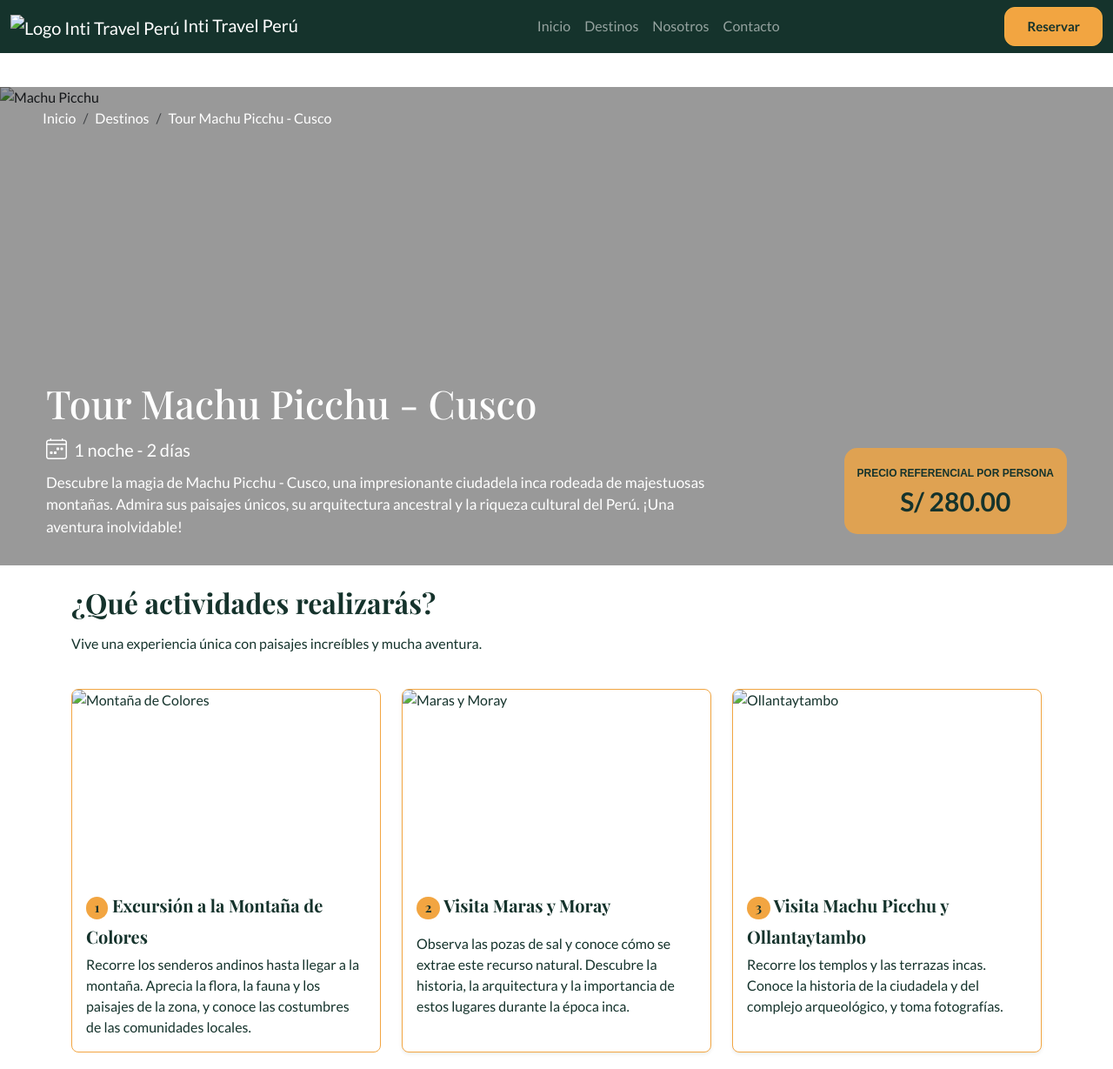
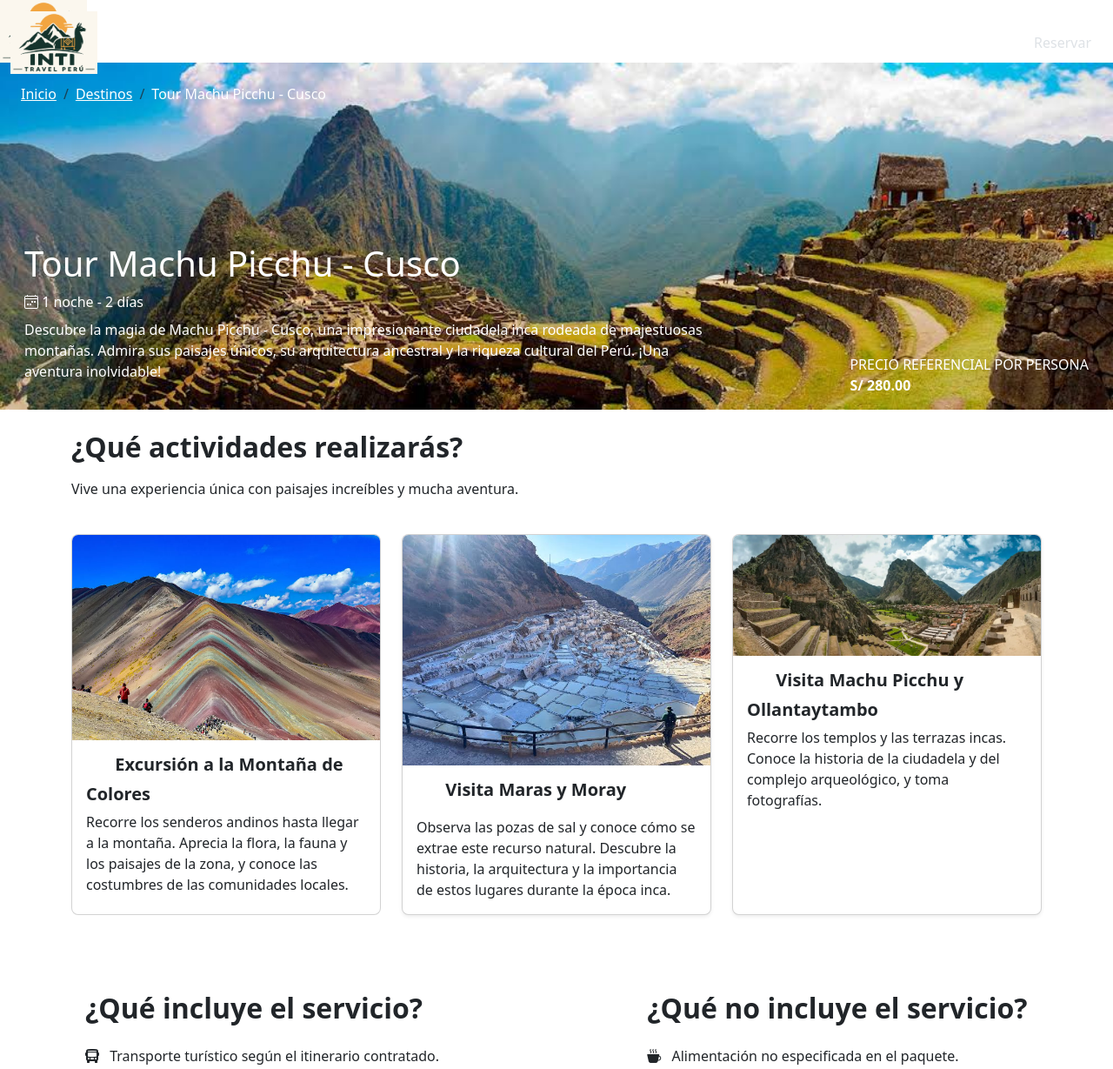
Before and after one commit to idrsotelol-oss/turismo-bootstrap, a plain HTML site: page machupicchu.html in a window 1280 px wide. Shown: the top 1229 px of the page at 87% size. Drawn offline with nearby package versions, Linux system fonts and the light colour scheme; files that its build step writes are made by us from their sources; files whose address does not match are found by name; a web font is replaced by a local one.

Commit message:
Update machupicchu.html

```diff
--- a/machupicchu.html
+++ b/machupicchu.html
@@ -13,7 +13,7 @@
     href="https://fonts.googleapis.com/css2?family=Lato:ital,wght@0,100;0,300;0,400;0,700;0,900;1,100;1,300;1,400;1,700;1,900&family=Playfair+Display:ital,wght@0,400..900;1,400..900&display=swap"
     rel="stylesheet">
   <link rel="stylesheet" href="https://cdn.jsdelivr.net/npm/bootstrap-icons@1.13.2/font/bootstrap-icons.min.css">
-  <link rel='stylesheet' href='css/estilos.css'>
+  <img src="logo1.jpeg" alt="Logo Inti Travel Perú" class="img-fluid" width="100">
 </head>
 
 
@@ -24,7 +24,7 @@
     <nav class="navbar navbar-expand-lg bg-marca fixed-top" data-bs-theme="dark">
       <div class="container-fluid">
         <a class="navbar-brand" href="index.html">
-          <img src="img/logo1.jpeg" alt="Logo Inti Travel Perú" class="img-fluid" width="100">
+          <img src="logo1.jpeg" alt="Logo Inti Travel Perú" class="img-fluid" width="100">
           <span>Inti Travel Perú</span>
         </a>
 
@@ -52,7 +52,7 @@
     <section class="container-fluid p-0">
       <div class="position-relative">
 
-        <img src="img/machupichu1.jpg" alt="Machu Picchu" class="w-100 d-block banner-imagen">
+        <img src="machupichu1.jpg" alt="Machu Picchu" class="w-100 d-block banner-imagen">
         <!-- RUTA DE NAVEGACION -->
         <nav aria-label="breadcrumb" class="ruta-navegacion position-absolute top-0 m-4 m-md-4">
 
@@ -112,7 +112,7 @@
 
         <div class="col-12 col-md-4">
           <div class="card card-detalle h-100 rounded-3 overflow-hidden">
-            <img src="img/Machupichu2.jpg" class="card-img-top foto-tour" alt="Montaña de Colores">
+            <img src="Machupichu2.jpg" class="card-img-top foto-tour" alt="Montaña de Colores">
 
             <div class="card-body">
               <h3 class="card-title h5 fw-bold">
@@ -131,7 +131,7 @@
 
         <div class="col-12 col-md-4">
           <div class="card card-detalle h-100 shadow-sm rounded-3 overflow-hidden">
-            <img src="img/Maras y moray.jpg" class="card-img-top foto-tour" alt="Maras y Moray">
+            <img src="Maras y moray.jpg" class="card-img-top foto-tour" alt="Maras y Moray">
 
             <div class="card-body">
               <h3 class="card-title h5 fw-bold">
@@ -151,7 +151,7 @@
 
         <div class="col-12 col-md-4">
           <div class="card card-detalle h-100 shadow-sm rounded-3 overflow-hidden">
-            <img src="img/Ollantaytambo.jpg" class="card-img-top foto-tour" alt="Ollantaytambo">
+            <img src="Ollantaytambo.jpg" class="card-img-top foto-tour" alt="Ollantaytambo">
 
             <div class="card-body">
               <h3 class="card-title h5 fw-bold">
```
